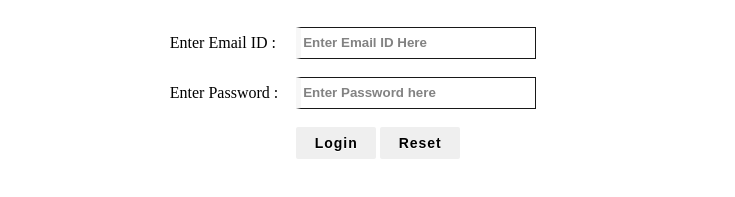
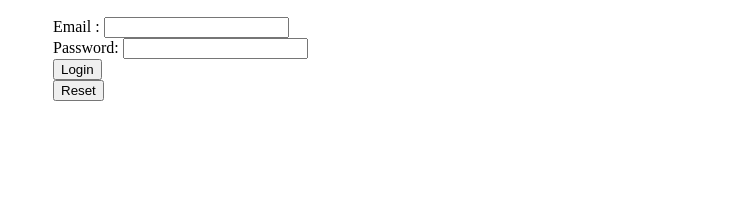
Before and after one commit to madhavbiju/ILP-MS-Clone, a website: page login.html in a window 1280 px wide. Shown: the part 477-674 px from the top of the page, without its empty margins (292-1027 px from the left). Drawn offline with Linux system fonts and the light colour scheme.

Commit message:
fix:working model of login page

```diff
--- a/js/login.js
+++ b/js/login.js
@@ -1,3 +1,50 @@
+function login() {
+	// Get the values from the email and password fields
+	var email = document.getElementById("email").value;
+	var password = document.getElementById("pwd1").value;
+	var filter =
+	  /^([a-zA-Z0-9_\.\-])+\@(([a-zA-Z0-9\-])+\.)+([a-zA-Z0-9]{2,4})+$/;
+	if (email == "") {
+	  alert("Please enter Email ID.");
+	  return;
+	} else if (password == "") {
+	  alert("Enter the Password");
+	  return;
+	} else if (!filter.test(email)) {
+	  alert("Enter valid email id.");
+	  return;
+	} else if (password.length < 6) {
+	  alert("Password should have minimum length of 6.");
+	  return;
+	}
+
+
+	console.log("Email:", email);
+	console.log("Password:", password);
+
+	const scriptURL =
+	  "https://script.google.com/macros/s/AKfycbyQGx1pO5pSJbHjbLF_opLD9lhIybnFprok0nt8KUiqf3tWJFMARBZaZtM9IedAFg5ccw/exec";
+
+	const form = document.forms["loginForm"];
+
+	form.addEventListener("submit", (e) => {
+	  e.preventDefault();
+	  fetch(scriptURL, {
+		method: "POST",
+		body: new FormData(form),
+		mode: "no-cors",
+	  })
+		.then((response) =>
+		  alert("Thank you! your form is submitted successfully.")
+		)
+		.then(() => {
+		  window.location.reload();
+		})
+		.catch((error) => console.error("Error!", error.message));
+	});
+  }
+
+
 //Reset Inputfield code.
 function clearFunc() {
   document.getElementById("email").value = "";
--- a/js/loginPostData.js
+++ /dev/null
@@ -1,54 +0,0 @@
-// loginPostData.js
-
-function login() {
-  // Get the values from the email and password fields
-  var email = document.getElementById("email").value;
-  var password = document.getElementById("pwd1").value;
-  var filter =
-    /^([a-zA-Z0-9_\.\-])+\@(([a-zA-Z0-9\-])+\.)+([a-zA-Z0-9]{2,4})+$/;
-  if (email == "") {
-    alert("Please enter Email ID.");
-    return;
-  } else if (password == "") {
-    alert("Enter the Password");
-    return;
-  } else if (!filter.test(email)) {
-    alert("Enter valid email id.");
-    return;
-  } else if (password.length < 6) {
-    alert("Password should have minimum length of 6.");
-    return;
-  }
-
-  // Simulate sending the data to a server for authentication
-  // In a real-world scenario, you'd send this data securely to a server.
-  // For the sake of this example, let's just log the values to the console.
-  console.log("Email:", email);
-  console.log("Password:", password);
-
-  // Here you can add code to make an AJAX request to your server for authentication.
-  // For simplicity, this example just shows the collected data in the console.
-  // Replace the following lines with your actual authentication logic.
-
-  // Example AJAX request using fetch API
-  fetch("https://dummyjson.com/products/add", {
-    method: "POST",
-    headers: {
-      "Content-Type": "application/json",
-    },
-    body: JSON.stringify({ email: email, password: password }),
-  })
-    .then((response) => response.json())
-    .then((data) => {
-      // Handle the response from the server
-      console.log("Authentication Response:", data);
-      setTimeout((window.location = "index.html"), 5000);
-      alert("Thank You for Login & You are Redirecting to Microsoft Website");
-      // You can redirect the user or perform other actions based on the response.
-    })
-    .catch((error) => {
-      console.error("Error during authentication:", error);
-      setTimeout((window.location = "index.html"), 5000);
-      alert("Thank You for Login & You are Redirecting to Microsoft Website");
-    });
-}
--- a/login.html
+++ b/login.html
@@ -18,52 +18,26 @@
       </div>
       <!-- Login box -->
       <div class="login">
-        <table cellspacing="2" align="center" cellpadding="8" border="0">
-          <tr>
-            <td>Enter Email ID :</td>
-            <td>
-              <input
-                type="text"
-                placeholder="Enter Email ID Here"
-                id="email"
-                class="tb"
-              />
-            </td>
-          </tr>
-          <tr>
-            <td>Enter Password :</td>
-            <td>
-              <input
-                type="password"
-                placeholder="Enter Password here"
-                id="pwd1"
-                class="tb"
-              />
-            </td>
-          </tr>
-          <tr>
-            <td></td>
-            <td>
-              <input
-                type="submit"
-                value="Login"
-                class="btn"
-                onClick="login()"
-              />
-              <input
-                type="submit"
-                value="Reset"
-                onclick="clearFunc()"
-                class="btn"
-              />
-            </td>
-          </tr>
-        </table>
+        <form id="loginForm">
+          <div class="form-group">
+            <label for="email">Email :</label>
+            <input type="text" id="email" name="email-id" required />
+          </div>
+          <div class="form-group">
+            <label for="password">Password:</label>
+            <input type="password" id="pwd1" name="password" required />
+          </div>
+          <div class="form-group">
+            <input type="submit" value="Login" onclick="login()" />
+          </div>
+          <div class="form-group">
+            <input type="reset" value="Reset" onclick="clearFunc()" />
+          </div>
+        </form>
       </div>
       <!-- login box div ending here.. -->
     </div>
     <!-- Main div ending here... -->
   </body>
   <script src="js/login.js"></script>
-  <script src="js/loginPostData.js"></script>
 </html>
```
Also changed, not shown: package.json (added, +16 -0 lines), 2 other files.
